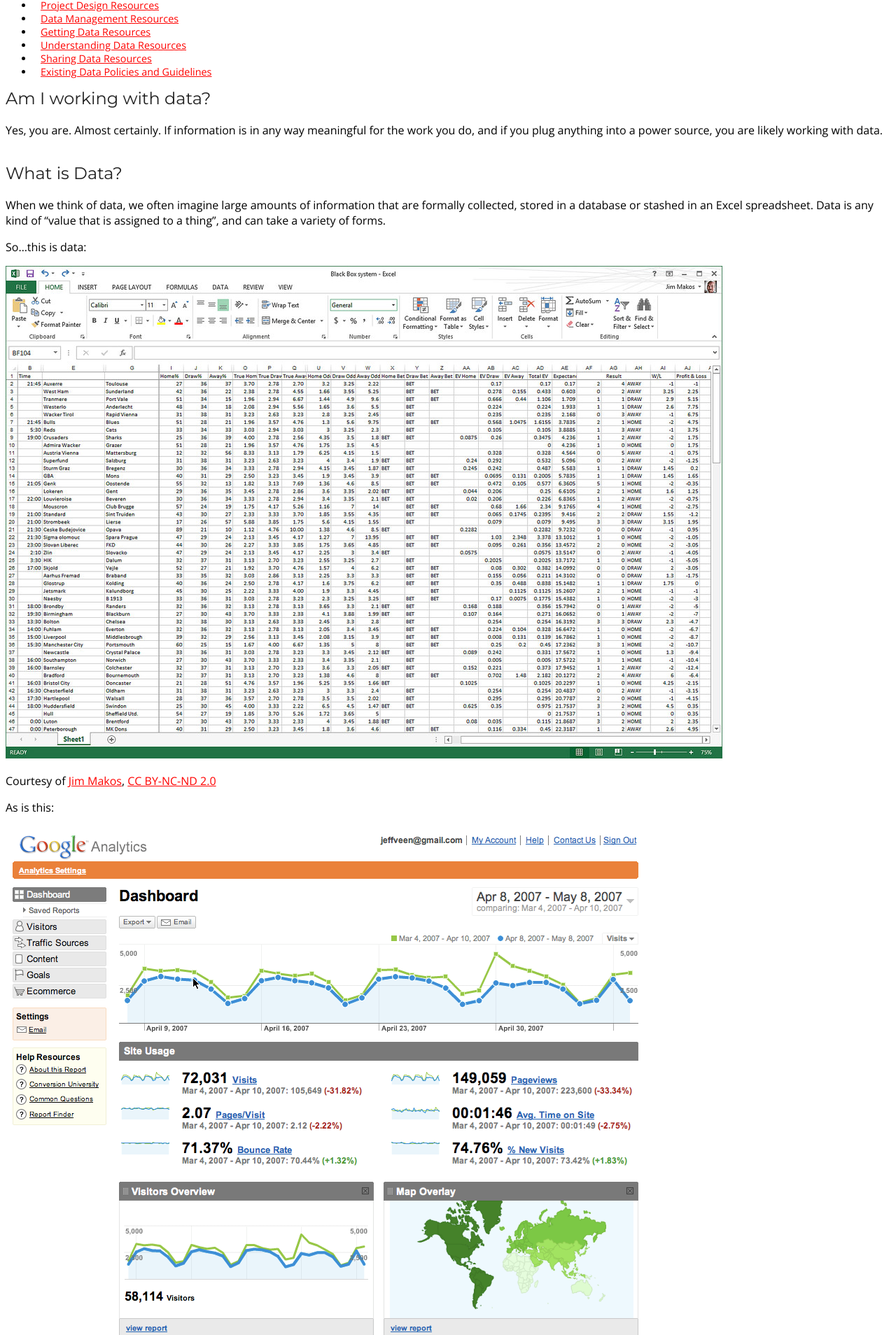
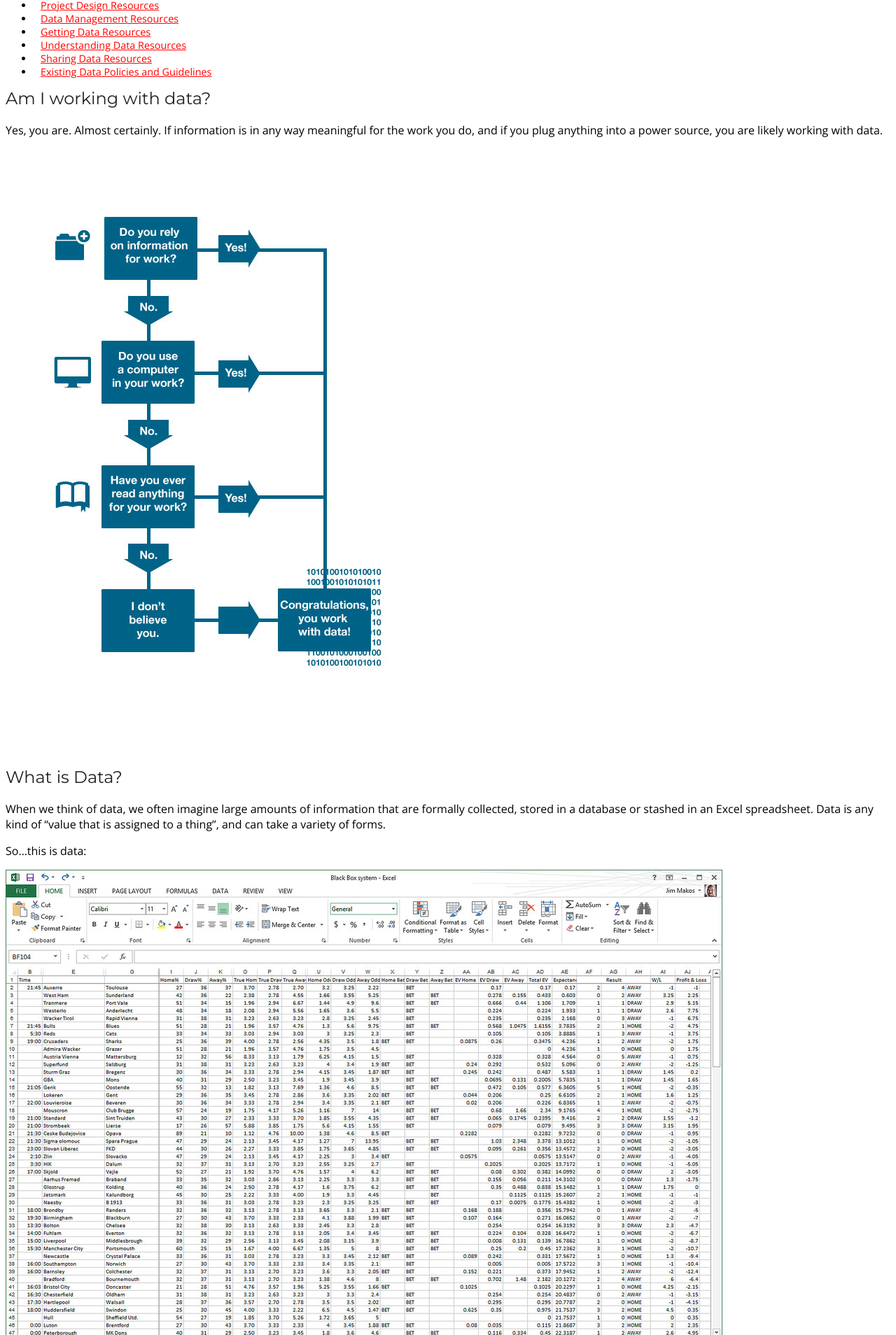
Before and after one commit to the-engine-room/archive-rdf-primer, a Jekyll site: the page built from _posts/1-introduction/0000-01-02-am-i-working-with-data.md, in a window 1280 px wide. Shown: the part 745-2653 px from the top of the page at 70% size. Built offline with Jekyll 4.4.1, drawn with Linux system fonts in a browser that asks for light colours; Markdown is read by kramdown in place of the engine named in the settings; comment, search, counter and statistics services are not loaded; a style sheet for code colours, icons or effects is not loaded.

Commit message:
Updated 0000-01-02-am-i-working-with-data.md

```diff
--- a/_posts/1-introduction/0000-01-02-am-i-working-with-data.md
+++ b/_posts/1-introduction/0000-01-02-am-i-working-with-data.md
@@ -8,6 +8,8 @@
 
 
 Yes, you are. Almost certainly. If information is in any way meaningful for the work you do, and if you plug anything into a power source, you are likely working with data.
+
+![]({{site.baseurl}}/assets/1.2.work-with-data-diagram.jpg)
 
 ##What is Data?
 
```
